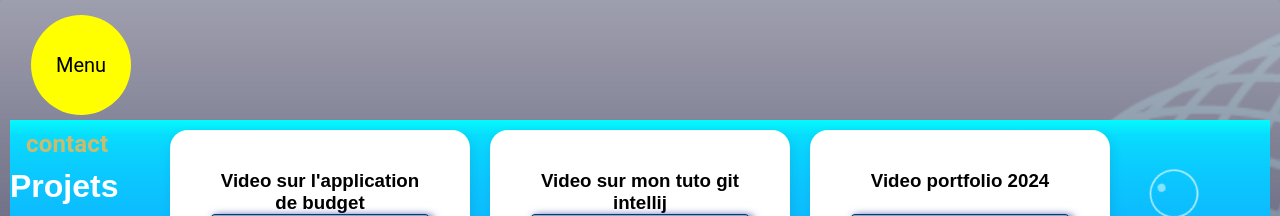
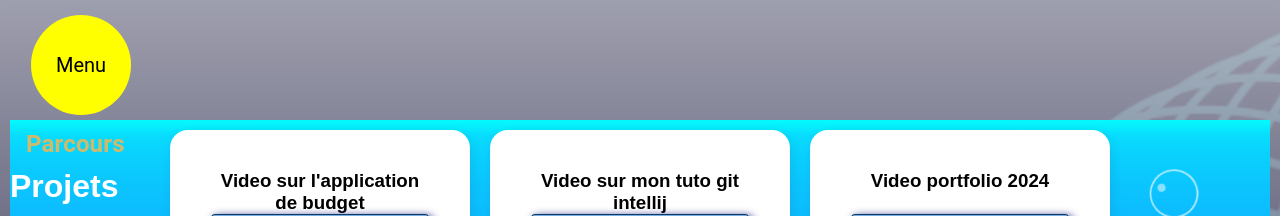
Before and after one commit to lion92/portfolio_2024_jour7, a React (Create React App) app: page /Youtube in a window 1280 px wide. Shown: the top 216 px of the page. Built offline with nearby package versions, Linux system fonts and the light colour scheme.

Commit message:
petite correction de la timeline

```diff
--- a/src/Component/ListYoutube.js
+++ b/src/Component/ListYoutube.js
@@ -12,8 +12,8 @@ const ListYoutube = () => {
         <div style={{position: 'relative'}}>
             <Header></Header>
             <BulleComponent></BulleComponent>
-            <button><NavLink to={"/Contact"}>
-                <MenuItem><h2 className="menuTitle">contact </h2></MenuItem>
+            <button><NavLink to={"/Parcours"}>
+                <MenuItem><h2 className="menuTitle">Parcours </h2></MenuItem>
             </NavLink></button>
 
             <h1>Projets</h1>
```
